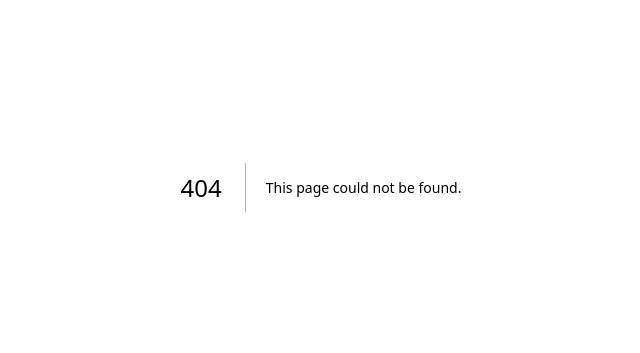
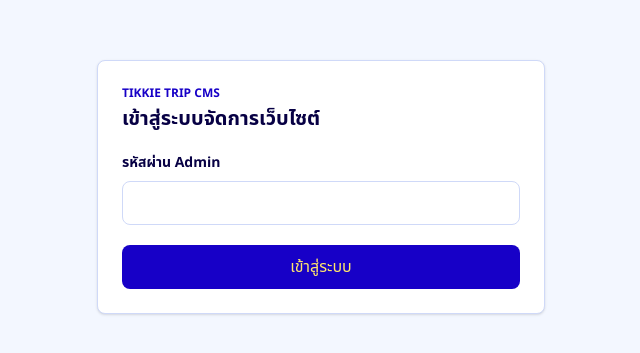
Before and after one commit to Tikkieteddy/trip-planner, a Next.js app: page /cms in a window 1280 px wide. Before the commit this address had no page. Shown: the part 213-566 px from the top of the page, without its empty margins (319-959 px from the left). Built offline with nearby package versions, Linux system fonts and the light colour scheme; no server answers.

Commit message:
Add canonical CMS management page

```diff
--- a/src/app/admin/ads/page.tsx
+++ b/src/app/admin/ads/page.tsx
@@ -1,12 +1,5 @@
-import type { Metadata } from "next";
-import { AdsAdmin } from "@/components/AdsAdmin";
-
-export const metadata: Metadata = { title: "จัดการโฆษณา | Tikkie Trip", robots: { index: false, follow: false } };
+import { redirect } from "next/navigation";
 
 export default function AdsAdminPage() {
-  return (
-    <main className="grid min-h-dvh place-items-center bg-background p-4 sm:p-8">
-      <AdsAdmin />
-    </main>
-  );
+  redirect("/cms");
 }
--- /dev/null
+++ b/src/app/cms/page.tsx
@@ -0,0 +1,15 @@
+import type { Metadata } from "next";
+import { AdsAdmin } from "@/components/AdsAdmin";
+
+export const metadata: Metadata = {
+  title: "CMS | Tikkie Trip",
+  robots: { index: false, follow: false },
+};
+
+export default function CmsPage() {
+  return (
+    <main className="grid min-h-dvh place-items-center bg-background p-4 sm:p-8">
+      <AdsAdmin />
+    </main>
+  );
+}
--- a/src/components/AdsAdmin.tsx
+++ b/src/components/AdsAdmin.tsx
@@ -90,7 +90,8 @@ export function AdsAdmin() {
   if (!authenticated) {
     return (
       <form onSubmit={login} className="w-full max-w-md rounded-lg border border-border bg-white p-6 shadow-sm">
-        <h1 className="text-xl font-black text-primary-deep">เข้าสู่ระบบจัดการโฆษณา</h1>
+        <p className="text-xs font-black uppercase text-primary">Tikkie Trip CMS</p>
+        <h1 className="mt-1 text-xl font-black text-primary-deep">เข้าสู่ระบบจัดการเว็บไซต์</h1>
         <label className="mt-5 block text-sm font-black text-primary-deep">
           รหัสผ่าน Admin
           <input type="password" value={password} onChange={(event) => setPassword(event.target.value)} required autoComplete="current-password"
@@ -108,7 +109,8 @@ export function AdsAdmin() {
     <section className="w-full max-w-4xl rounded-lg border border-border bg-white p-5 shadow-sm sm:p-7">
       <div className="flex flex-wrap items-start justify-between gap-3">
         <div>
-          <h1 className="text-xl font-black text-primary-deep">จัดการโฆษณา</h1>
+          <p className="text-xs font-black uppercase text-primary">Tikkie Trip CMS</p>
+          <h1 className="mt-1 text-xl font-black text-primary-deep">จัดการโฆษณา</h1>
           <p className="mt-1 text-sm font-semibold text-muted">รองรับโค้ดจาก Ads Network ที่มี HTML และ script</p>
         </div>
         <button type="button" onClick={() => void logout()} className="inline-flex min-h-10 items-center gap-2 rounded-lg border border-border px-3 text-sm font-black text-primary">
```
Also changed, not shown: 1 other file (tests, documents, lock files or other folders).
